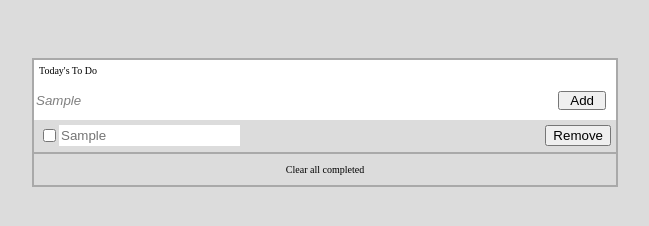
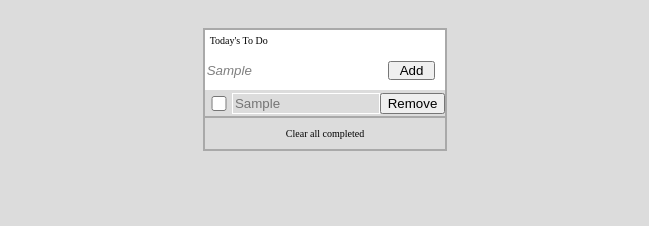
Before and after one commit to lojacho/ToDoList, a website built with webpack: page src/index.html in a window 1280 px wide. Both pictures are taken after typing "Sample" into the empty fields and a click on the button "Add". Shown: the whole page, without its empty margins (315-964 px from the left). Built offline with nearby package versions, Linux system fonts and the light colour scheme.

Commit message:
Quit default value width input

```diff
--- a/src/index.js
+++ b/src/index.js
@@ -29,8 +29,8 @@ function display(bookList) {
   bookgenerator = '';
   for (let i = 0; i < bookList.length; i += 1) {
     bookgenerator += `<li>
-    <input type="checkbox" id="${bookList[i].index}checkbox" name="taskCheck">
-    <input type="text" id="${bookList[i].index}task" placeholder="${bookList[i].description}">
+    <input  class="checkbox" type="checkbox" id="${bookList[i].index}checkbox" name="taskCheck">
+    <input type="text" id="${bookList[i].index}task" class="taskInput" placeholder="${bookList[i].description}">
     <button type="button" id="${bookList[i].index}">Remove</button></li>`;
   }
   taskList.innerHTML = bookgenerator;
--- a/src/style.css
+++ b/src/style.css
@@ -6,14 +6,14 @@ body {
   background-color: gainsboro;
   display: flex;
   justify-content: center;
-  padding: 5rem;
+  padding: 2rem;
 }
 
 #toDoList {
   background-color: white;
   display: flex;
   flex-direction: column;
-  min-width: 50%;
+  max-width: 80%;
   gap: 1rem;
   border: darkgray solid 0.2rem;
 }
@@ -47,29 +47,37 @@ body {
   margin: 0;
   padding: 0;
   list-style-type: none;
+  display: flex;
+  flex-direction: column;
 }
 
 #taskList li {
-  border-bottom: gainsboro solid 0.2rem;
-  padding: 0.5rem;
+  padding: 0.3rem 0 ;
   display: flex;
-  list-style: none;
+  margin: 0;
 }
 
 li:nth-child(even) {
-  background-color:white;
+  background-color: white;
 }
 
 li:nth-child(odd) {
-  background-color:gainsboro;
+  background-color: gainsboro;
 }
 
 #taskList input {
-  border: none;
+  border: white 1px solid;
+  background-color: inherit;
+  flex: 1;
+
+}
+
+#taskList input:focus {
+  background-color: bisque;
 }
 
 #taskList button {
-  margin-left: auto;
+  flex: 2;
 }
 
 .footer {
@@ -79,3 +87,8 @@ li:nth-child(odd) {
   border-top: darkgray solid 0.2rem;
   margin-top: -1.1rem;
 }
+
+.taskInput {
+  flex: 7 !important;
+  width: 0;
+}
```
